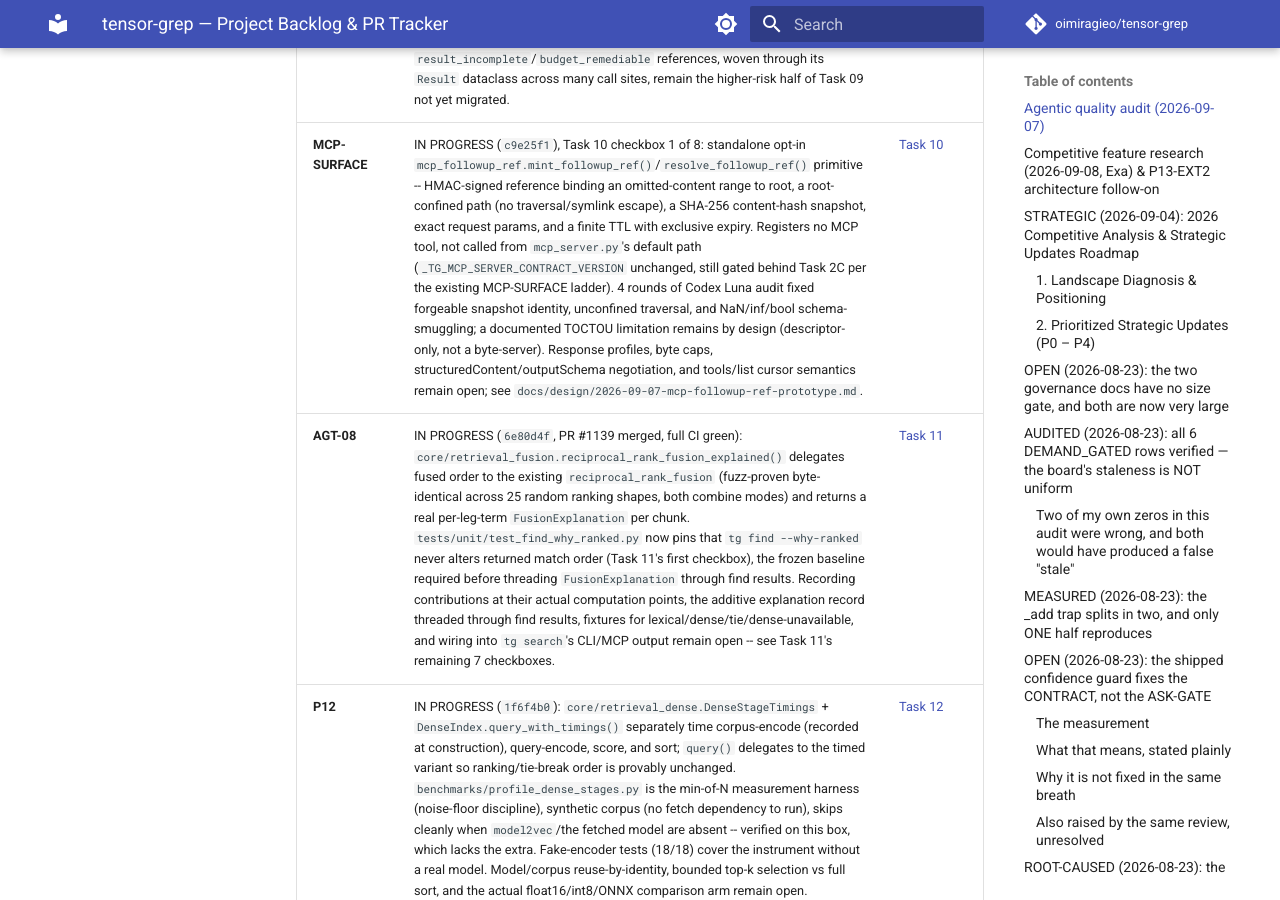
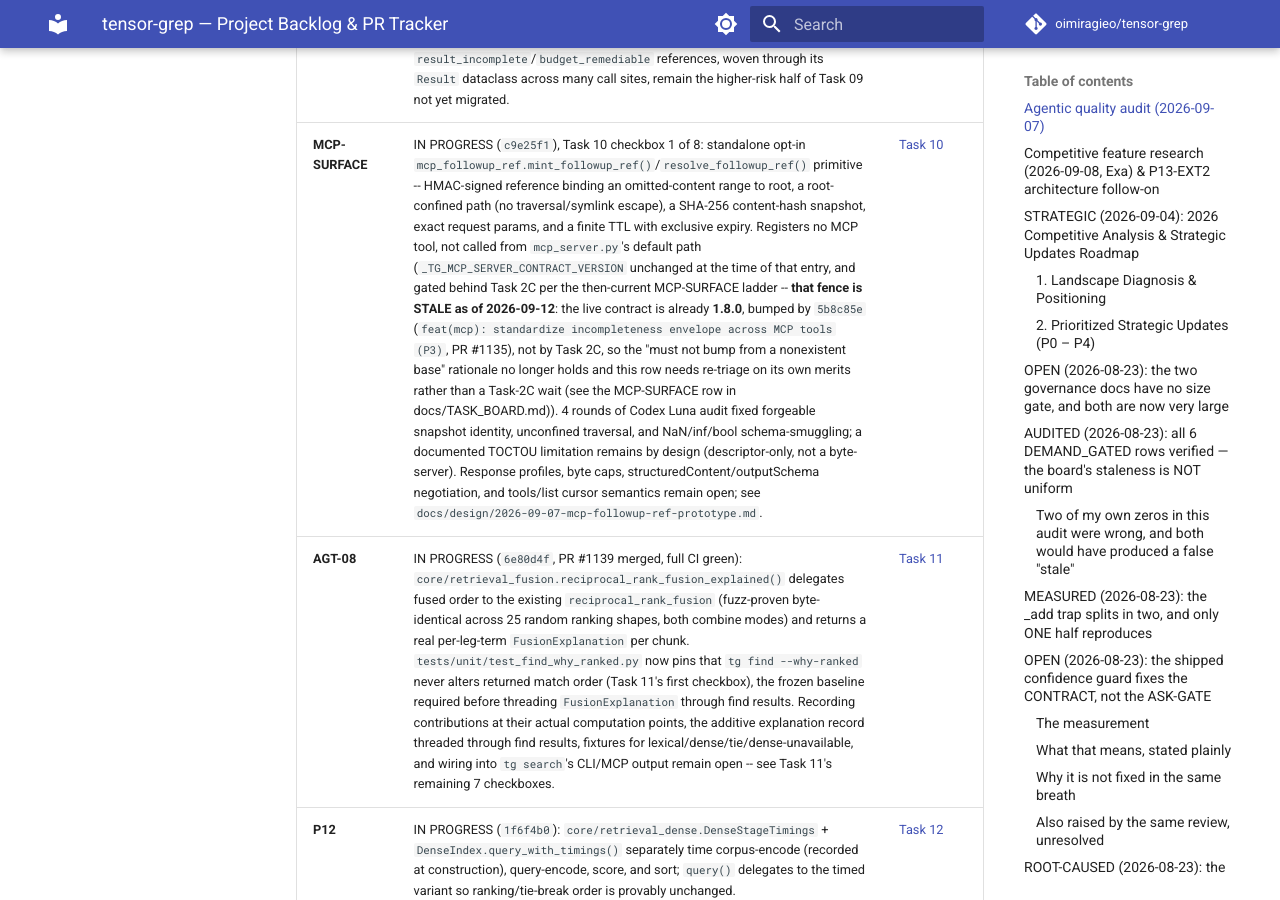
Before and after one commit to oimiragieo/tensor-grep, an MkDocs documentation site: the page built from docs/BACKLOG.md, in a window 1280 px wide and 900 px high, scrolled down 2096 px. Built offline with MkDocs 1.6.1 and Material for MkDocs 9.7.7, drawn with Linux system fonts in a browser that asks for light colours; comment, search, counter and statistics services are not loaded; some of the changed text lies outside the part shown.

Commit message:
docs: mark the MCP-SURFACE Task-2C fence stale on the live BACKLOG row
`f0173cd` corrected the two canonical MCP rows in docs/TASK_BOARD.md, but the live
per-item row in docs/BACKLOG.md still asserted the mcp_followup_ref prototype was
"still gated behind Task 2C per the existing MCP-SURFACE ladder". That fence rests on
the same dead premise: the contract base Task 2C was supposed to create already exists.

Re-derived, not assumed: `_TG_MCP_SERVER_CONTRACT_VERSION` is **1.8.0**, and
`git log -S` attributes the bump to `5b8c85e` (`feat(mcp): standardize incompleteness
envelope across MCP tools (P3)`, PR #1135) -- not to Task 2C. The "must not bump from a
nonexistent base" rationale therefore no longer holds, and the row needs re-triage on
its own merits instead of waiting on Task 2C.

The clause is marked stale in place rather than rewritten, so the original claim and
the date it stopped being true both stay legible.

Context: `mcp_followup_ref` was checked this session against a proposal to "wire or
delete it as dead code". It is NOT dead -- it is a deliberate opt-in primitive with a
design doc (docs/design/2026-09-07-mcp-followup-ref-prototype.md), its own test file,
and 4 rounds of Codex Luna audit; it registers no MCP tool BY DESIGN. Deleting it would
destroy audited work and wiring it would jump this ladder. No code change here.

Verified: backlog-tracker-truth + governance-doc-size-ratchet + public-docs-governance,
88 passed.

Co-Authored-By: Claude Opus 5 (1M context) <noreply@anthropic.com>
Claude-Session: https://claude.ai/code/session_017dXq2wuRT1uZTHEcxvNtc4

```diff
--- a/docs/BACKLOG.md
+++ b/docs/BACKLOG.md
@@ -16,7 +16,7 @@
 | **P13** | Extend existing P13: freeze import edges then extract shared CLI/MCP services; preserve public wrappers and monkeypatch behavior. | [Task 07](plans/2026-09-07-agentic-quality-simplification.md#task-07) |
 | **AGT-06** | Direct-main `390c39f`: `io/root_probe.iter_top_level_vendored_dirs` factors the shared one-level-iterdir/OSError-swallow/case-insensitive scan out of bootstrap's short-circuit and main.py's sorted-diagnostics adapters; each keeps its own aggregation, return shape, and argv/SearchConfig handling. Frozen fixture-table parity test locked pre-refactor baseline green, then re-confirmed green post-refactor (174/174 + 288/288 wider sweep); Codex Luna (read-only) AUDIT_CLEAR. All Task 08 checkboxes covered. | [Task 08](plans/2026-09-07-agentic-quality-simplification.md#task-08) |
 | **AGT-07** | IN PROGRESS (`756769f`, PR #1137 merged, full CI green): `core/completeness.CompletenessEvidence` -- immutable, enum-typed (`ScanState`/`Cause`/`RetryKind`) record over the existing `unified_incomplete_envelope()` dict projection; `from_legacy_envelope()`/`to_legacy_dict()` round-trip byte-for-byte, proven against the frozen truth table plus 2 mutation controls. `mcp_server.py`'s `_inject_mcp_contract_fields` now migrated (constructs the typed record internally via `core.completeness.project()`, projects back out with `to_legacy_dict()`; byte-identical, per-row truth-table equivalence tests + 2 consumer-level mutation controls). `main.py`'s own ~74 `result_incomplete`/`budget_remediable` references, woven through its `Result` dataclass across many call sites, remain the higher-risk half of Task 09 not yet migrated. | [Task 09](plans/2026-09-07-agentic-quality-simplification.md#task-09) |
-| **MCP-SURFACE** | IN PROGRESS (`c9e25f1`), Task 10 checkbox 1 of 8: standalone opt-in `mcp_followup_ref.mint_followup_ref()`/`resolve_followup_ref()` primitive -- HMAC-signed reference binding an omitted-content range to root, a root-confined path (no traversal/symlink escape), a SHA-256 content-hash snapshot, exact request params, and a finite TTL with exclusive expiry. Registers no MCP tool, not called from `mcp_server.py`'s default path (`_TG_MCP_SERVER_CONTRACT_VERSION` unchanged, still gated behind Task 2C per the existing MCP-SURFACE ladder). 4 rounds of Codex Luna audit fixed forgeable snapshot identity, unconfined traversal, and NaN/inf/bool schema-smuggling; a documented TOCTOU limitation remains by design (descriptor-only, not a byte-server). Response profiles, byte caps, structuredContent/outputSchema negotiation, and tools/list cursor semantics remain open; see `docs/design/2026-09-07-mcp-followup-ref-prototype.md`. | [Task 10](plans/2026-09-07-agentic-quality-simplification.md#task-10) |
+| **MCP-SURFACE** | IN PROGRESS (`c9e25f1`), Task 10 checkbox 1 of 8: standalone opt-in `mcp_followup_ref.mint_followup_ref()`/`resolve_followup_ref()` primitive -- HMAC-signed reference binding an omitted-content range to root, a root-confined path (no traversal/symlink escape), a SHA-256 content-hash snapshot, exact request params, and a finite TTL with exclusive expiry. Registers no MCP tool, not called from `mcp_server.py`'s default path (`_TG_MCP_SERVER_CONTRACT_VERSION` unchanged at the time of that entry, and gated behind Task 2C per the then-current MCP-SURFACE ladder -- **that fence is STALE as of 2026-09-12**: the live contract is already **1.8.0**, bumped by `5b8c85e` (`feat(mcp): standardize incompleteness envelope across MCP tools (P3)`, PR #1135), not by Task 2C, so the "must not bump from a nonexistent base" rationale no longer holds and this row needs re-triage on its own merits rather than a Task-2C wait (see the MCP-SURFACE row in docs/TASK_BOARD.md)). 4 rounds of Codex Luna audit fixed forgeable snapshot identity, unconfined traversal, and NaN/inf/bool schema-smuggling; a documented TOCTOU limitation remains by design (descriptor-only, not a byte-server). Response profiles, byte caps, structuredContent/outputSchema negotiation, and tools/list cursor semantics remain open; see `docs/design/2026-09-07-mcp-followup-ref-prototype.md`. | [Task 10](plans/2026-09-07-agentic-quality-simplification.md#task-10) |
 | **AGT-08** | IN PROGRESS (`6e80d4f`, PR #1139 merged, full CI green): `core/retrieval_fusion.reciprocal_rank_fusion_explained()` delegates fused order to the existing `reciprocal_rank_fusion` (fuzz-proven byte-identical across 25 random ranking shapes, both combine modes) and returns a real per-leg-term `FusionExplanation` per chunk. `tests/unit/test_find_why_ranked.py` now pins that `tg find --why-ranked` never alters returned match order (Task 11's first checkbox), the frozen baseline required before threading `FusionExplanation` through find results. Recording contributions at their actual computation points, the additive explanation record threaded through find results, fixtures for lexical/dense/tie/dense-unavailable, and wiring into `tg search`'s CLI/MCP output remain open -- see Task 11's remaining 7 checkboxes. | [Task 11](plans/2026-09-07-agentic-quality-simplification.md#task-11) |
 | **P12** | IN PROGRESS (`1f6f4b0`): `core/retrieval_dense.DenseStageTimings` + `DenseIndex.query_with_timings()` separately time corpus-encode (recorded at construction), query-encode, score, and sort; `query()` delegates to the timed variant so ranking/tie-break order is provably unchanged. `benchmarks/profile_dense_stages.py` is the min-of-N measurement harness (noise-floor discipline), synthetic corpus (no fetch dependency to run), skips cleanly when `model2vec`/the fetched model are absent -- verified on this box, which lacks the extra. Fake-encoder tests (18/18) cover the instrument without a real model. Model/corpus reuse-by-identity, bounded top-k selection vs full sort, and the actual float16/int8/ONNX comparison arm remain open. | [Task 12](plans/2026-09-07-agentic-quality-simplification.md#task-12) |
 | **P14** | Extend existing P14: per-fact method/revision/freshness and existing-LSP pilot; unknown remains unknown; no first-to-market assertion. | [Task 13](plans/2026-09-07-agentic-quality-simplification.md#task-13) |
```
